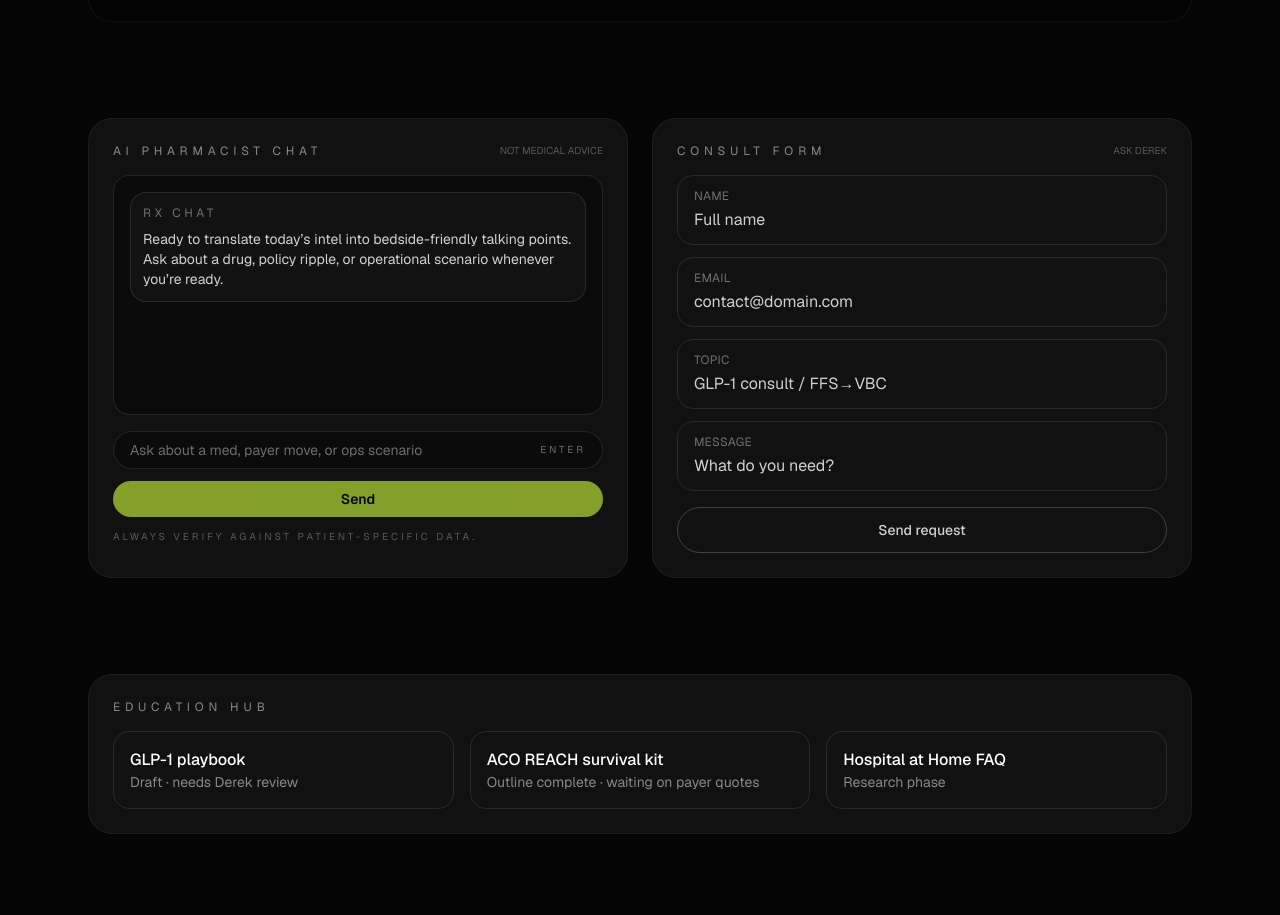
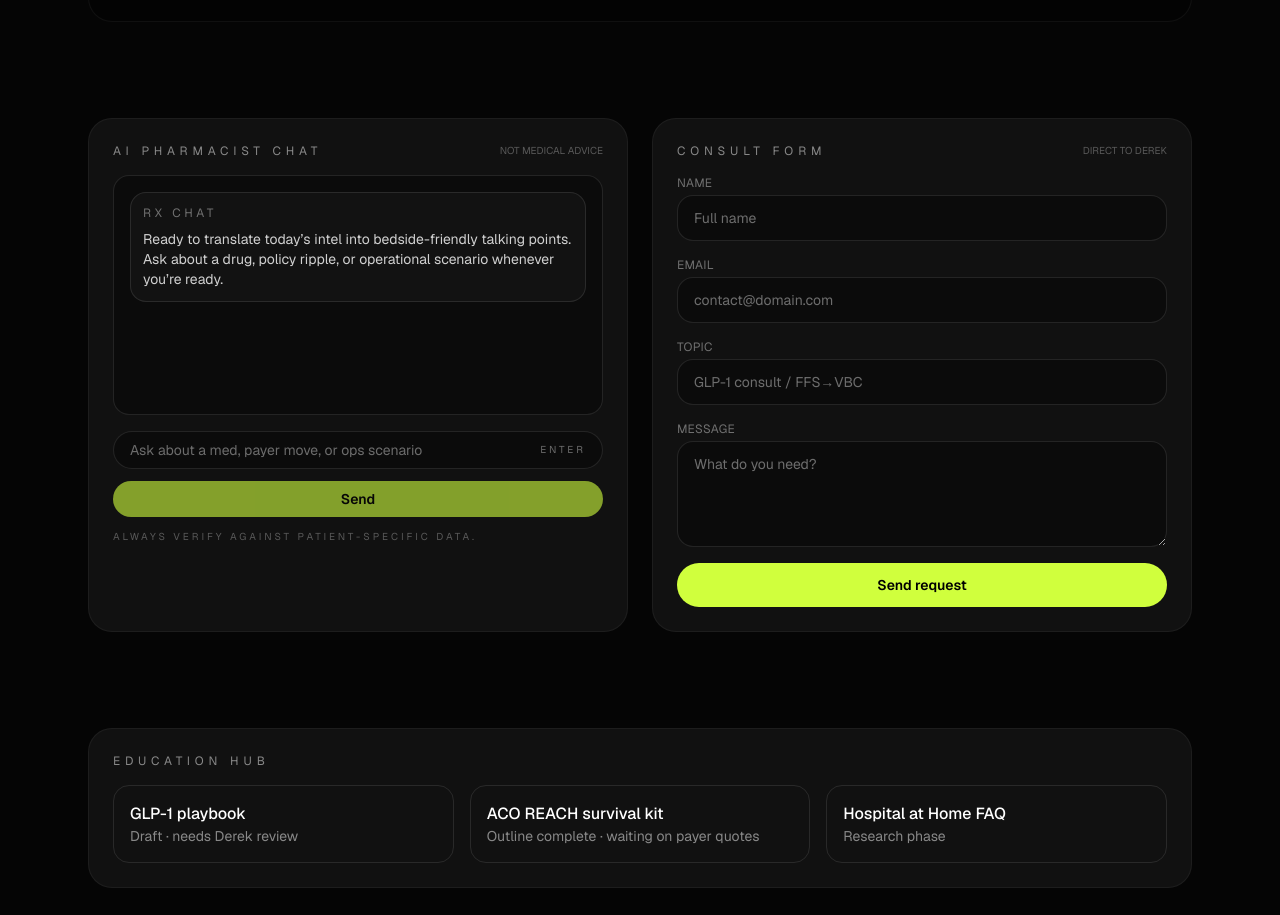
Before and after one commit to dsanz777/Rx-app, a Next.js app: page / in a window 1280 px wide. Shown: the part 2824-3739 px from the top of the page. Built offline with nearby package versions, Linux system fonts and the light colour scheme; no server answers.

Commit message:
Wire consult form to email

```diff
--- a/package.json
+++ b/package.json
@@ -12,6 +12,7 @@
     "cheerio": "^1.2.0",
     "next": "16.1.6",
     "node-fetch": "^3.3.2",
+    "nodemailer": "^8.0.1",
     "openai": "^6.22.0",
     "react": "19.2.3",
     "react-dom": "19.2.3",
--- /dev/null
+++ b/src/app/api/consult/route.ts
@@ -0,0 +1,69 @@
+import { NextResponse } from "next/server";
+import nodemailer from "nodemailer";
+
+const targetEmail = process.env.CONSULT_TARGET_EMAIL ?? "dereksanz@gmail.com";
+
+function buildTransport() {
+  if (!process.env.SMTP_HOST || !process.env.SMTP_USER || !process.env.SMTP_PASS) {
+    throw new Error("Missing SMTP configuration");
+  }
+
+  const port = Number(process.env.SMTP_PORT ?? 587);
+  const secure = port === 465;
+
+  return nodemailer.createTransport({
+    host: process.env.SMTP_HOST,
+    port,
+    secure,
+    auth: {
+      user: process.env.SMTP_USER,
+      pass: process.env.SMTP_PASS,
+    },
+  });
+}
+
+export async function POST(request: Request) {
+  try {
+    const payload = (await request.json()) as {
+      name?: string;
+      email?: string;
+      topic?: string;
+      message?: string;
+    };
+
+    const name = payload.name?.trim();
+    const email = payload.email?.trim();
+    const topic = payload.topic?.trim();
+    const message = payload.message?.trim();
+
+    if (!name || !email || !message) {
+      return NextResponse.json({ error: "Name, email, and message are required" }, { status: 400 });
+    }
+
+    const transporter = buildTransport();
+
+    const subject = topic ? `Consult request: ${topic}` : "New consult request";
+    const textBody = [
+      `Name: ${name}`,
+      `Email: ${email}`,
+      topic ? `Topic: ${topic}` : null,
+      "---",
+      message,
+    ]
+      .filter(Boolean)
+      .join("\n");
+
+    await transporter.sendMail({
+      to: targetEmail,
+      from: process.env.SMTP_FROM ?? process.env.SMTP_USER ?? "noreply@sanzrx.com",
+      replyTo: email,
+      subject,
+      text: textBody,
+    });
+
+    return NextResponse.json({ ok: true });
+  } catch (error) {
+    console.error("Consult form error", error);
+    return NextResponse.json({ error: "Unable to send request" }, { status: 500 });
+  }
+}
--- a/src/app/page.tsx
+++ b/src/app/page.tsx
@@ -1,6 +1,7 @@
 import Image from "next/image";
 import { MedicationLookup } from "@/components/medication-lookup";
 import { AiPharmacistChat } from "@/components/ai-pharmacist-chat";
+import { ConsultForm } from "@/components/consult-form";
 import { getHeroIntel } from "@/lib/brave";
 
 const featureCards = [
@@ -31,13 +32,6 @@ const educationQueue = [
     title: "Hospital at Home FAQ",
     status: "Research phase",
   },
-];
-
-const consultForm = [
-  { label: "Name", placeholder: "Full name" },
-  { label: "Email", placeholder: "contact@domain.com" },
-  { label: "Topic", placeholder: "GLP-1 consult / FFS→VBC" },
-  { label: "Message", placeholder: "What do you need?" },
 ];
 
 function formatRelativeTime(dateInput?: string) {
@@ -168,23 +162,7 @@ export default async function Home() {
 
         <section className="grid gap-6 lg:grid-cols-2">
           <AiPharmacistChat />
-          <div className="rounded-3xl border border-white/5 bg-white/5 p-6">
-            <div className="flex items-center justify-between">
-              <p className="text-xs uppercase tracking-[0.4em] text-white/50">Consult form</p>
-              <p className="text-[10px] uppercase text-white/30">Ask Derek</p>
-            </div>
-            <div className="mt-4 grid gap-3 text-sm">
-              {consultForm.map((field) => (
-                <div key={field.label} className="rounded-2xl border border-white/10 px-4 py-3">
-                  <p className="text-xs uppercase tracking-wide text-white/40">{field.label}</p>
-                  <p className="mt-1 text-base text-white/80">{field.placeholder}</p>
-                </div>
-              ))}
-            </div>
-            <button className="mt-4 w-full rounded-full border border-white/20 py-3 text-sm font-medium text-white/80">
-              Send request
-            </button>
-          </div>
+          <ConsultForm />
         </section>
 
         <section className="rounded-3xl border border-white/5 bg-white/5 p-6">
--- /dev/null
+++ b/src/components/consult-form.tsx
@@ -0,0 +1,118 @@
+"use client";
+
+import { FormEvent, useState } from "react";
+
+export function ConsultForm() {
+  const [name, setName] = useState("");
+  const [email, setEmail] = useState("");
+  const [topic, setTopic] = useState("");
+  const [message, setMessage] = useState("");
+  const [status, setStatus] = useState<"idle" | "sending" | "success" | "error">("idle");
+  const [error, setError] = useState<string | null>(null);
+
+  const resetForm = () => {
+    setName("");
+    setEmail("");
+    setTopic("");
+    setMessage("");
+  };
+
+  const handleSubmit = async (event: FormEvent<HTMLFormElement>) => {
+    event.preventDefault();
+    if (status === "sending") return;
+
+    setStatus("sending");
+    setError(null);
+
+    try {
+      const response = await fetch("/api/consult", {
+        method: "POST",
+        headers: { "Content-Type": "application/json" },
+        body: JSON.stringify({ name, email, topic, message }),
+      });
+
+      if (!response.ok) {
+        const data = (await response.json()) as { error?: string };
+        throw new Error(data.error ?? "Unable to send");
+      }
+
+      setStatus("success");
+      resetForm();
+    } catch (err) {
+      console.error(err);
+      setError((err as Error).message ?? "Unable to send request");
+      setStatus("error");
+    } finally {
+      setTimeout(() => {
+        setStatus("idle");
+        setError(null);
+      }, 4000);
+    }
+  };
+
+  return (
+    <div className="rounded-3xl border border-white/5 bg-white/5 p-6">
+      <div className="flex items-center justify-between">
+        <p className="text-xs uppercase tracking-[0.4em] text-white/50">Consult form</p>
+        <p className="text-[10px] uppercase text-white/30">Direct to Derek</p>
+      </div>
+
+      <form onSubmit={handleSubmit} className="mt-4 grid gap-4 text-sm">
+        <label className="flex flex-col gap-1 text-white/80">
+          <span className="text-xs uppercase tracking-wide text-white/40">Name</span>
+          <input
+            type="text"
+            value={name}
+            onChange={(event) => setName(event.target.value)}
+            required
+            className="rounded-2xl border border-white/10 bg-black/30 px-4 py-3 focus:border-[var(--accent)] focus:outline-none"
+            placeholder="Full name"
+          />
+        </label>
+        <label className="flex flex-col gap-1 text-white/80">
+          <span className="text-xs uppercase tracking-wide text-white/40">Email</span>
+          <input
+            type="email"
+            value={email}
+            onChange={(event) => setEmail(event.target.value)}
+            required
+            className="rounded-2xl border border-white/10 bg-black/30 px-4 py-3 focus:border-[var(--accent)] focus:outline-none"
+            placeholder="contact@domain.com"
+          />
+        </label>
+        <label className="flex flex-col gap-1 text-white/80">
+          <span className="text-xs uppercase tracking-wide text-white/40">Topic</span>
+          <input
+            type="text"
+            value={topic}
+            onChange={(event) => setTopic(event.target.value)}
+            className="rounded-2xl border border-white/10 bg-black/30 px-4 py-3 focus:border-[var(--accent)] focus:outline-none"
+            placeholder="GLP-1 consult / FFS→VBC"
+          />
+        </label>
+        <label className="flex flex-col gap-1 text-white/80">
+          <span className="text-xs uppercase tracking-wide text-white/40">Message</span>
+          <textarea
+            value={message}
+            onChange={(event) => setMessage(event.target.value)}
+            required
+            rows={4}
+            className="rounded-2xl border border-white/10 bg-black/30 px-4 py-3 focus:border-[var(--accent)] focus:outline-none"
+            placeholder="What do you need?"
+          />
+        </label>
+        <button
+          type="submit"
+          disabled={status === "sending"}
+          className="rounded-full bg-[var(--accent)] px-5 py-3 text-sm font-semibold text-black transition hover:opacity-90 disabled:cursor-not-allowed disabled:opacity-60"
+        >
+          {status === "sending" ? "Sending" : "Send request"}
+        </button>
+        {status === "success" && (
+          <p className="text-xs text-green-300">Sent. Derek gets a copy at dereksanz@gmail.com.</p>
+        )}
+        {status === "error" && <p className="text-xs text-red-300">{error}</p>}
+      </form>
+    </div>
+  );
+}
```
Also changed, not shown: 2 other files (tests, documents, lock files or other folders).
